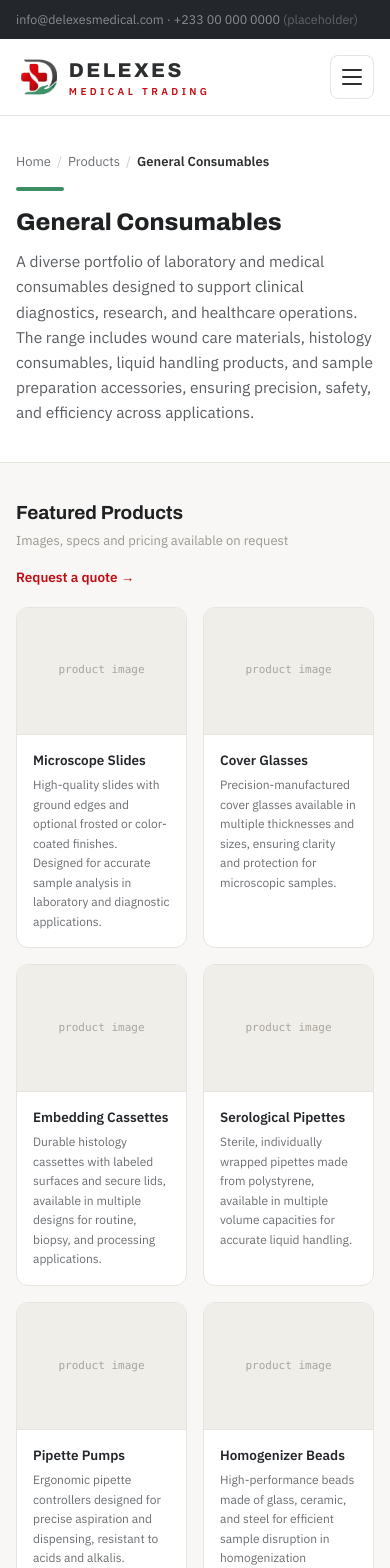
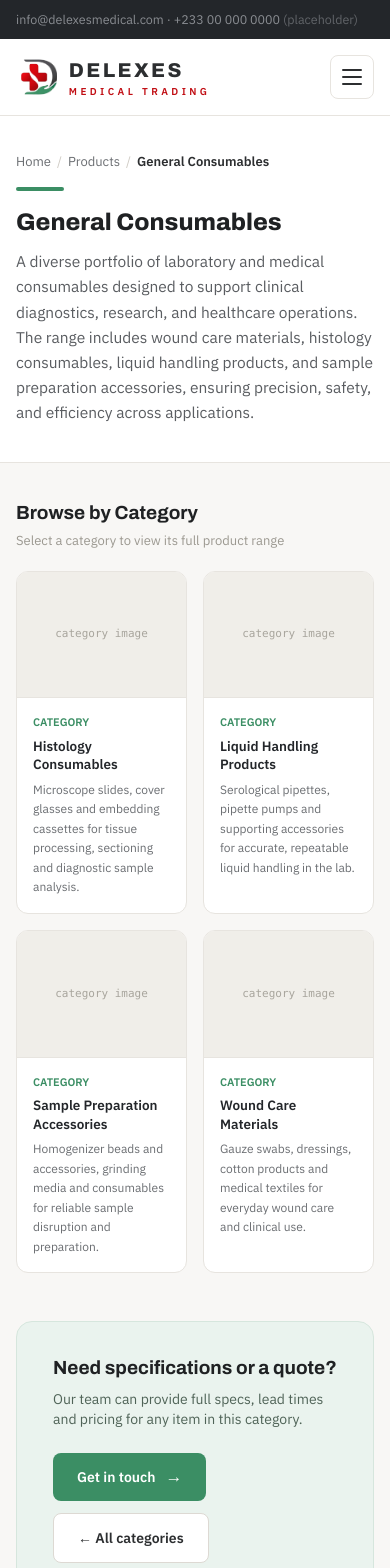
Before and after one commit to nahyansharvin/delexes-web, a React (Vite) app: page /products/general-consumables in a window 390 px wide. Shown: the top 1568 px of the page. Built offline with nearby package versions, Linux system fonts and the light colour scheme.

Commit message:
feat: split general consumables into sub-categories using shared listing page

```diff
--- a/src/App.tsx
+++ b/src/App.tsx
@@ -17,6 +17,7 @@ export default function App() {
         <Route path="/" element={<Home />} />
         <Route path="/products" element={<Products />} />
         <Route path="/products/:slug" element={<Category />} />
+        <Route path="/products/:slug/:subSlug" element={<Category />} />
         <Route path="/about" element={<About />} />
         <Route path="/contact" element={<Contact />} />
         <Route path="*" element={<Navigate to="/" replace />} />
--- a/src/data/catalog.ts
+++ b/src/data/catalog.ts
@@ -3,6 +3,7 @@ import type {
   CategoryDetail,
   ContactInfo,
   Spec,
+  SubCategory,
   ValueProp,
 } from '../types'
 
@@ -194,13 +195,67 @@ export const categoryDetails: Record<string, CategoryDetail> = {
     description:
       'A diverse portfolio of laboratory and medical consumables designed to support clinical diagnostics, research, and healthcare operations. The range includes wound care materials, histology consumables, liquid handling products, and sample preparation accessories, ensuring precision, safety, and efficiency across applications.',
     cataloguePdf: null,
+    // General Consumables is organised into sub-categories (see below) rather
+    // than a flat product list, so there's nothing to show at this level.
+    featured: [],
+    otherItems: [],
+    subCategories: [
+      {
+        slug: 'histology-consumables',
+        title: 'Histology Consumables',
+        description:
+          'Microscope slides, cover glasses and embedding cassettes for tissue processing, sectioning and diagnostic sample analysis.',
+        image: null,
+        cataloguePdf: null,
         featured: [
           { name: 'Microscope Slides', description: 'High-quality slides with ground edges and optional frosted or color-coated finishes. Designed for accurate sample analysis in laboratory and diagnostic applications.', image: null },
           { name: 'Cover Glasses', description: 'Precision-manufactured cover glasses available in multiple thicknesses and sizes, ensuring clarity and protection for microscopic samples.', image: null },
           { name: 'Embedding Cassettes', description: 'Durable histology cassettes with labeled surfaces and secure lids, available in multiple designs for routine, biopsy, and processing applications.', image: null },
+        ],
+        otherItems: [
+          'Tissue Cassette Storage Cabinets', 'Histology Cassette Variants (Routine, Biopsy, Processing)',
+          'Color-Frosted Microscope Slides', 'Silane-Coated Slides', 'Soda-Lime Glass Slides',
+          'Borosilicate Cover Glass',
+        ],
+      },
+      {
+        slug: 'liquid-handling-products',
+        title: 'Liquid Handling Products',
+        description:
+          'Serological pipettes, pipette pumps and supporting accessories for accurate, repeatable liquid handling in the lab.',
+        image: null,
+        cataloguePdf: null,
+        featured: [
           { name: 'Serological Pipettes', description: 'Sterile, individually wrapped pipettes made from polystyrene, available in multiple volume capacities for accurate liquid handling.', image: null },
           { name: 'Pipette Pumps', description: 'Ergonomic pipette controllers designed for precise aspiration and dispensing, resistant to acids and alkalis.', image: null },
+        ],
+        otherItems: [
+          'Pipette Stands', 'Sterile Liquid Handling Plastics', 'Different Volume Pipettes (1mL to 50mL)',
+        ],
+      },
+      {
+        slug: 'sample-preparation-accessories',
+        title: 'Sample Preparation Accessories',
+        description:
+          'Homogenizer beads and accessories, grinding media and consumables for reliable sample disruption and preparation.',
+        image: null,
+        cataloguePdf: null,
+        featured: [
           { name: 'Homogenizer Beads', description: 'High-performance beads made of glass, ceramic, and steel for efficient sample disruption in homogenization processes.', image: null },
+        ],
+        otherItems: [
+          'Disposable Laboratory Plastics', 'Sample Preparation Consumables', 'Homogenizer Accessories',
+          'Grinding Beads (Glass, Ceramic, Steel)',
+        ],
+      },
+      {
+        slug: 'wound-care-materials',
+        title: 'Wound Care Materials',
+        description:
+          'Gauze swabs, dressings, cotton products and medical textiles for everyday wound care and clinical use.',
+        image: null,
+        cataloguePdf: null,
+        featured: [
           { name: 'Gauze Swabs', description: '100% cotton swabs with high absorbency, used for wound care and medical cleaning applications.', image: null },
           { name: 'Non-Woven Swabs', description: 'Soft and highly absorbent swabs designed to wick fluids efficiently, suitable for wound management.', image: null },
           { name: 'Paraffin Gauze', description: 'Medicated gauze used in the treatment of burns, ulcers, and skin injuries, maintaining a moist healing environment.', image: null },
@@ -209,15 +264,11 @@ export const categoryDetails: Record<string, CategoryDetail> = {
           { name: 'Absorbent Cotton Products', description: 'Medical-grade cotton materials designed for cleaning, dressing, and absorbing fluids in clinical settings.', image: null },
         ],
         otherItems: [
-      'Tissue Cassette Storage Cabinets', 'Histology Cassette Variants (Routine, Biopsy, Processing)',
-      'Color-Frosted Microscope Slides', 'Silane-Coated Slides', 'Soda-Lime Glass Slides',
-      'Borosilicate Cover Glass', 'Pipette Stands', 'Sterile Liquid Handling Plastics',
-      'Different Volume Pipettes (1mL to 50mL)', 'Disposable Laboratory Plastics',
-      'Sample Preparation Consumables', 'Homogenizer Accessories',
-      'Grinding Beads (Glass, Ceramic, Steel)', 'Laboratory Textile Consumables',
-      'Sterile Gauze Variants', 'Non-Sterile Gauze Products', 'X-Ray Detectable Gauze',
-      'Sterilized Medical Textiles (Steam / Gamma)', 'Different Ply and Mesh Gauze Variants',
-      'Bulk Medical Consumables Packaging',
+          'Laboratory Textile Consumables', 'Sterile Gauze Variants', 'Non-Sterile Gauze Products',
+          'X-Ray Detectable Gauze', 'Sterilized Medical Textiles (Steam / Gamma)',
+          'Different Ply and Mesh Gauze Variants', 'Bulk Medical Consumables Packaging',
+        ],
+      },
     ],
   },
   'medical-surgery': {
@@ -267,6 +318,16 @@ export const getCategoryDetail = (slug: string | undefined): CategoryDetail => {
   }
 }
 
+/**
+ * Returns a specific sub-category within a category detail record, or
+ * `undefined` when the category has no sub-categories or the slug doesn't
+ * match one of them — callers should treat `undefined` as "show the hub".
+ */
+export const getSubCategoryBySlug = (
+  detail: CategoryDetail,
+  subSlug: string | undefined,
+): SubCategory | undefined => detail.subCategories?.find((s) => s.slug === subSlug)
+
 // Product detail (illustrative example) --------------------------------------
 
 export const productExample = {
--- a/src/pages/Category.tsx
+++ b/src/pages/Category.tsx
@@ -2,13 +2,28 @@ import { Link, useParams } from 'react-router-dom'
 import Container from '../components/Container'
 import Button from '../components/Button'
 import ProductCard from '../components/ProductCard'
-import { getCategoryBySlug, getCategoryDetail } from '../data/catalog'
+import { getCategoryBySlug, getCategoryDetail, getSubCategoryBySlug } from '../data/catalog'
 
 export default function Category() {
-  const { slug } = useParams()
+  const { slug, subSlug } = useParams()
   const category = getCategoryBySlug(slug)
   const detail = getCategoryDetail(slug)
-  const { title, description, featured, otherItems, cataloguePdf } = detail
+  const subCategory = getSubCategoryBySlug(detail, subSlug)
+
+  // Categories with sub-categories (e.g. General Consumables) show a hub of
+  // sub-category tiles instead of products until one is picked; an unknown
+  // `subSlug` falls back to the hub rather than a dead end.
+  const subCategories = detail.subCategories ?? []
+  const isHub = subCategories.length > 0 && !subCategory
+
+  const title = subCategory ? subCategory.title : detail.title
+  const description = subCategory ? subCategory.description : detail.description
+  const featured = subCategory ? subCategory.featured : detail.featured
+  const otherItems = subCategory ? subCategory.otherItems : detail.otherItems
+  const cataloguePdf = subCategory ? subCategory.cataloguePdf : detail.cataloguePdf
+
+  const backTo = subCategory ? `/products/${category.slug}` : '/products'
+  const backLabel = subCategory ? `← ${category.title}` : '← All categories'
 
   return (
     <>
@@ -23,6 +38,14 @@ export default function Category() {
             <Link to="/products" className="text-muted">
               Products
             </Link>
+            {subCategory && (
+              <>
+                <span className="mx-1.5 text-[#cfcbc4]">/</span>
+                <Link to={`/products/${category.slug}`} className="text-muted">
+                  {category.title}
+                </Link>
+              </>
+            )}
             <span className="mx-1.5 text-[#cfcbc4]">/</span>
             <span className="font-semibold text-ink">{title}</span>
           </nav>
@@ -69,8 +92,36 @@ export default function Category() {
         </section>
       )}
 
-      {/* featured products */}
-      {featured.length > 0 ? (
+      {/* sub-category hub, featured products, or "coming soon" */}
+      {isHub ? (
+        <section className="pt-9">
+          <Container>
+            <div className="mb-5 flex flex-wrap items-baseline justify-between gap-4">
+              <div>
+                <h2 className="mb-1 font-heading text-[19px] font-bold text-heading">
+                  Browse by Category
+                </h2>
+                <p className="text-[13px] text-faint">
+                  Select a category to view its full product range
+                </p>
+              </div>
+            </div>
+            <div className="grid grid-cols-2 gap-4 md:grid-cols-3 lg:grid-cols-5">
+              {subCategories.map((sc) => (
+                <ProductCard
+                  key={sc.slug}
+                  name={sc.title}
+                  description={sc.description}
+                  image={sc.image}
+                  to={`/products/${category.slug}/${sc.slug}`}
+                  badge="CATEGORY"
+                  tileLabel="category image"
+                />
+              ))}
+            </div>
+          </Container>
+        </section>
+      ) : featured.length > 0 ? (
         <section className="pt-9">
           <Container>
             <div className="mb-5 flex flex-wrap items-baseline justify-between gap-4">
@@ -121,7 +172,7 @@ export default function Category() {
       )}
 
       {/* other items */}
-      {otherItems.length > 0 && (
+      {!isHub && otherItems.length > 0 && (
         <section className="pt-10">
           <Container>
             <div className="border-t border-line pt-9">
@@ -164,8 +215,8 @@ export default function Category() {
               <Button to="/contact" variant="green" arrow className="px-5 py-3 text-sm">
                 Get in touch
               </Button>
-              <Button to="/products" variant="outline" className="px-5 py-3 text-sm">
-                &larr; All categories
+              <Button to={backTo} variant="outline" className="px-5 py-3 text-sm">
+                {backLabel}
               </Button>
             </div>
           </div>
```
Also changed, not shown: src/types.ts (+21 -0 lines). Lines whose indentation alone changed are shown as unchanged.
